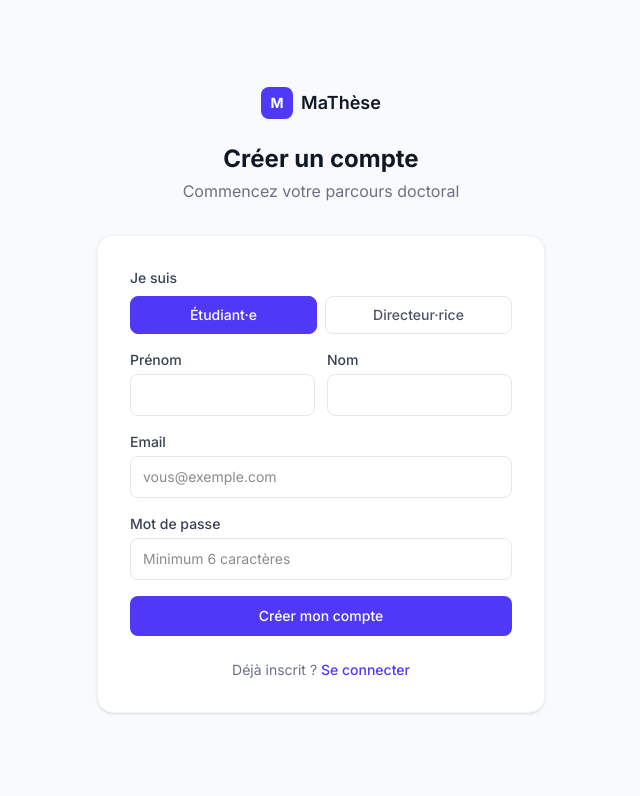
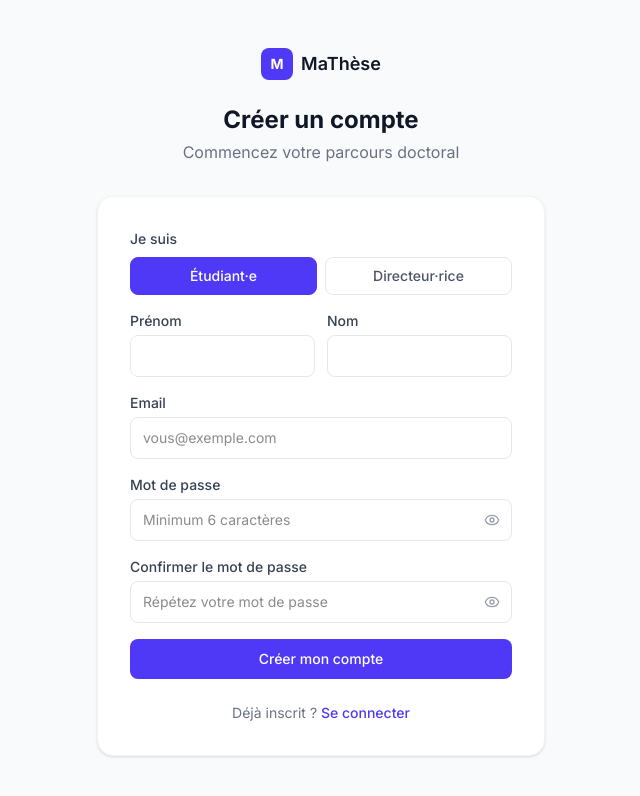
Before and after one commit to Augustin0527/Mathese, a Next.js app: page /inscription in a window 1280 px wide. Shown: the top 796 px of the page, without its empty margins (319-959 px from the left). Built offline with nearby package versions, Linux system fonts and the light colour scheme; no server answers.

Commit message:
fix: inscription timeout setDoc + voir mdp + confirmation mdp + retour firestore simple

```diff
--- a/app/(auth)/connexion/page.tsx
+++ b/app/(auth)/connexion/page.tsx
@@ -6,7 +6,7 @@ import { signInWithEmailAndPassword, sendPasswordResetEmail } from 'firebase/aut
 import { doc, getDoc } from 'firebase/firestore';
 import { auth, db } from '@/lib/firebase/config';
 import { useRouter } from 'next/navigation';
-import { Loader2 } from 'lucide-react';
+import { Loader2, Eye, EyeOff } from 'lucide-react';
 
 function getErreurMessage(code: string): string {
   switch (code) {
@@ -35,6 +35,7 @@ export default function ConnexionPage() {
   const [chargement, setChargement] = useState(false);
   const [resetEnvoi, setResetEnvoi] = useState(false);
   const [resetChargement, setResetChargement] = useState(false);
+  const [voirMdp, setVoirMdp] = useState(false);
 
   async function handleConnexion(e: React.FormEvent) {
     e.preventDefault();
@@ -115,15 +116,24 @@ export default function ConnexionPage() {
                   {resetChargement ? 'Envoi...' : 'Mot de passe oublié ?'}
                 </button>
               </div>
+              <div className="relative">
                 <input
-                type="password"
+                  type={voirMdp ? 'text' : 'password'}
                   value={motDePasse}
                   onChange={(e) => setMotDePasse(e.target.value)}
                   required
                   autoComplete="current-password"
-                className="w-full border border-gray-200 rounded-lg px-3 py-2.5 text-sm focus:outline-none focus:ring-2 focus:ring-indigo-500"
+                  className="w-full border border-gray-200 rounded-lg px-3 py-2.5 pr-10 text-sm focus:outline-none focus:ring-2 focus:ring-indigo-500"
                   placeholder="••••••••"
                 />
+                <button
+                  type="button"
+                  onClick={() => setVoirMdp(!voirMdp)}
+                  className="absolute right-3 top-1/2 -translate-y-1/2 text-gray-400 hover:text-gray-600"
+                >
+                  {voirMdp ? <EyeOff className="w-4 h-4" /> : <Eye className="w-4 h-4" />}
+                </button>
+              </div>
             </div>
 
             {resetEnvoi && (
--- a/app/(auth)/inscription/page.tsx
+++ b/app/(auth)/inscription/page.tsx
@@ -6,7 +6,7 @@ import { createUserWithEmailAndPassword, updateProfile } from 'firebase/auth';
 import { doc, setDoc, serverTimestamp } from 'firebase/firestore';
 import { auth, db } from '@/lib/firebase/config';
 import { useRouter } from 'next/navigation';
-import { CheckCircle2, Loader2 } from 'lucide-react';
+import { CheckCircle2, Loader2, Eye, EyeOff } from 'lucide-react';
 import type { Role } from '@/types';
 
 function getErreurMessage(code: string): string {
@@ -21,9 +21,21 @@ function getErreurMessage(code: string): string {
       return 'Problème de connexion réseau. Réessayez.';
     case 'auth/too-many-requests':
       return 'Trop de tentatives. Réessayez dans quelques minutes.';
+    case 'timeout':
+      return 'La connexion est lente. Votre compte a été créé — connectez-vous directement.';
     default:
       return 'Une erreur est survenue. Vérifiez vos informations.';
   }
+}
+
+// Timeout wrapper pour éviter que setDoc ne bloque à l'infini
+function withTimeout<T>(promise: Promise<T>, ms: number): Promise<T> {
+  return Promise.race([
+    promise,
+    new Promise<T>((_, reject) =>
+      setTimeout(() => reject({ code: 'timeout' }), ms)
+    ),
+  ]);
 }
 
 export default function InscriptionPage() {
@@ -32,18 +44,40 @@ export default function InscriptionPage() {
   const [nom, setNom] = useState('');
   const [email, setEmail] = useState('');
   const [motDePasse, setMotDePasse] = useState('');
+  const [confirmation, setConfirmation] = useState('');
   const [role, setRole] = useState<Role>('etudiant');
   const [erreur, setErreur] = useState('');
   const [etape, setEtape] = useState<'formulaire' | 'chargement' | 'succes'>('formulaire');
+  const [voirMdp, setVoirMdp] = useState(false);
+  const [voirConfirmation, setVoirConfirmation] = useState(false);
 
   async function handleInscription(e: React.FormEvent) {
     e.preventDefault();
     setErreur('');
+
+    // Validation mot de passe
+    if (motDePasse !== confirmation) {
+      setErreur('Les mots de passe ne correspondent pas.');
+      return;
+    }
+    if (motDePasse.length < 6) {
+      setErreur('Le mot de passe doit contenir au moins 6 caractères.');
+      return;
+    }
+
     setEtape('chargement');
     try {
+      // 1. Créer le compte Firebase Auth
       const { user } = await createUserWithEmailAndPassword(auth, email, motDePasse);
+
+      // 2. Mettre à jour le display name
       await updateProfile(user, { displayName: `${prenom} ${nom}` });
-      await setDoc(doc(db, 'utilisateurs', user.uid), {
+
+      // 3. Créer le document Firestore avec timeout de 8 secondes
+      //    Si ça timeout, le compte est quand même créé — l'utilisateur peut se connecter
+      try {
+        await withTimeout(
+          setDoc(doc(db, 'utilisateurs', user.uid), {
             uid: user.uid,
             email,
             nom,
@@ -51,12 +85,26 @@ export default function InscriptionPage() {
             role,
             profilComplet: false,
             createdAt: serverTimestamp(),
-      });
-      // Compte créé et doc Firestore enregistré — on peut naviguer
+          }),
+          8000
+        );
+      } catch (firestoreErr: unknown) {
+        const fsCode = (firestoreErr as { code?: string })?.code ?? '';
+        if (fsCode === 'timeout') {
+          // setDoc a pris trop de temps, mais le compte Auth est créé
+          // On redirige quand même — le profil Firestore sera créé à la prochaine connexion
+          setEtape('succes');
+          setTimeout(() => router.push('/connexion'), 1500);
+          return;
+        }
+        throw firestoreErr; // Autre erreur Firestore → catch principal
+      }
+
       setEtape('succes');
       setTimeout(() => {
         router.push(role === 'directeur' ? '/directeur' : '/etudiant');
       }, 1500);
+
     } catch (err: unknown) {
       const code = (err as { code?: string })?.code ?? '';
       setErreur(getErreurMessage(code));
@@ -78,6 +126,10 @@ export default function InscriptionPage() {
     );
   }
 
+  const mdpOk = motDePasse.length >= 6;
+  const confirmationOk = confirmation.length > 0 && motDePasse === confirmation;
+  const confirmationErreur = confirmation.length > 0 && motDePasse !== confirmation;
+
   return (
     <div className="min-h-screen bg-gray-50 flex items-center justify-center px-4 py-12">
       <div className="w-full max-w-md">
@@ -94,6 +146,7 @@ export default function InscriptionPage() {
 
         <div className="bg-white rounded-2xl shadow-sm border border-gray-100 p-8">
           <form onSubmit={handleInscription} className="space-y-4">
+
             {/* Rôle */}
             <div>
               <label className="block text-sm font-medium text-gray-700 mb-2">Je suis</label>
@@ -115,6 +168,7 @@ export default function InscriptionPage() {
               </div>
             </div>
 
+            {/* Prénom / Nom */}
             <div className="grid grid-cols-2 gap-3">
               <div>
                 <label className="block text-sm font-medium text-gray-700 mb-1">Prénom</label>
@@ -138,6 +192,7 @@ export default function InscriptionPage() {
               </div>
             </div>
 
+            {/* Email */}
             <div>
               <label className="block text-sm font-medium text-gray-700 mb-1">Email</label>
               <input
@@ -145,22 +200,69 @@ export default function InscriptionPage() {
                 value={email}
                 onChange={(e) => setEmail(e.target.value)}
                 required
+                autoComplete="email"
                 className="w-full border border-gray-200 rounded-lg px-3 py-2.5 text-sm focus:outline-none focus:ring-2 focus:ring-indigo-500"
                 placeholder="vous@exemple.com"
               />
             </div>
 
+            {/* Mot de passe */}
             <div>
               <label className="block text-sm font-medium text-gray-700 mb-1">Mot de passe</label>
+              <div className="relative">
                 <input
-                type="password"
+                  type={voirMdp ? 'text' : 'password'}
                   value={motDePasse}
                   onChange={(e) => setMotDePasse(e.target.value)}
                   required
-                minLength={6}
-                className="w-full border border-gray-200 rounded-lg px-3 py-2.5 text-sm focus:outline-none focus:ring-2 focus:ring-indigo-500"
+                  autoComplete="new-password"
+                  className={`w-full border rounded-lg px-3 py-2.5 pr-10 text-sm focus:outline-none focus:ring-2 focus:ring-indigo-500 ${
+                    motDePasse.length > 0 && !mdpOk ? 'border-red-300' : 'border-gray-200'
+                  }`}
                   placeholder="Minimum 6 caractères"
                 />
+                <button
+                  type="button"
+                  onClick={() => setVoirMdp(!voirMdp)}
+                  className="absolute right-3 top-1/2 -translate-y-1/2 text-gray-400 hover:text-gray-600"
+                >
+                  {voirMdp ? <EyeOff className="w-4 h-4" /> : <Eye className="w-4 h-4" />}
+                </button>
+              </div>
+              {motDePasse.length > 0 && !mdpOk && (
+                <p className="text-xs text-red-500 mt-1">Minimum 6 caractères</p>
+              )}
+            </div>
+
+            {/* Confirmation mot de passe */}
+            <div>
+              <label className="block text-sm font-medium text-gray-700 mb-1">Confirmer le mot de passe</label>
+              <div className="relative">
+                <input
+                  type={voirConfirmation ? 'text' : 'password'}
+                  value={confirmation}
+                  onChange={(e) => setConfirmation(e.target.value)}
+                  required
+                  autoComplete="new-password"
+                  className={`w-full border rounded-lg px-3 py-2.5 pr-10 text-sm focus:outline-none focus:ring-2 focus:ring-indigo-500 ${
+                    confirmationErreur ? 'border-red-300' : confirmationOk ? 'border-green-400' : 'border-gray-200'
+                  }`}
+                  placeholder="Répétez votre mot de passe"
+                />
+                <button
+                  type="button"
+                  onClick={() => setVoirConfirmation(!voirConfirmation)}
+                  className="absolute right-3 top-1/2 -translate-y-1/2 text-gray-400 hover:text-gray-600"
+                >
+                  {voirConfirmation ? <EyeOff className="w-4 h-4" /> : <Eye className="w-4 h-4" />}
+                </button>
+              </div>
+              {confirmationErreur && (
+                <p className="text-xs text-red-500 mt-1">Les mots de passe ne correspondent pas</p>
+              )}
+              {confirmationOk && (
+                <p className="text-xs text-green-600 mt-1">✓ Mots de passe identiques</p>
+              )}
             </div>
 
             {erreur && (
--- a/lib/firebase/config.ts
+++ b/lib/firebase/config.ts
@@ -1,6 +1,6 @@
 import { initializeApp, getApps } from 'firebase/app';
 import { getAuth } from 'firebase/auth';
-import { initializeFirestore, persistentLocalCache, getFirestore } from 'firebase/firestore';
+import { getFirestore } from 'firebase/firestore';
 import { getStorage } from 'firebase/storage';
 
 const firebaseConfig = {
@@ -15,19 +15,6 @@ const firebaseConfig = {
 const app = getApps().length === 0 ? initializeApp(firebaseConfig) : getApps()[0];
 
 export const auth = getAuth(app);
-
-// Cache offline (IndexedDB) — chargement instantané dès la 2e visite
-// Version simplifiée : un seul onglet, pas de lock multi-tab
-function getDb() {
-  try {
-    return initializeFirestore(app, {
-      localCache: persistentLocalCache(),
-    });
-  } catch {
-    return getFirestore(app);
-  }
-}
-
-export const db = getDb();
+export const db = getFirestore(app);
 export const storage = getStorage(app);
 export default app;
```
Lines whose indentation alone changed are shown as unchanged.
